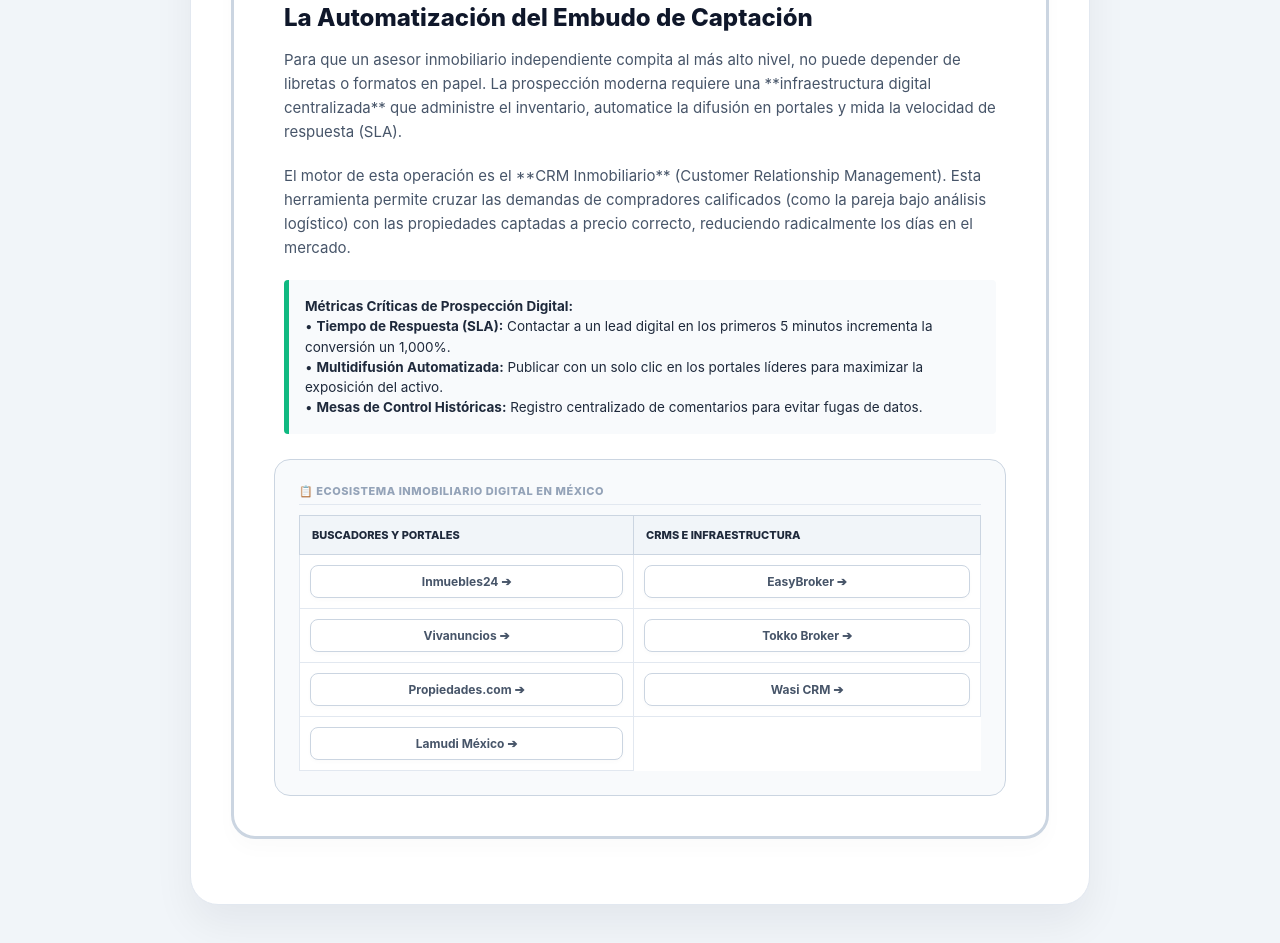
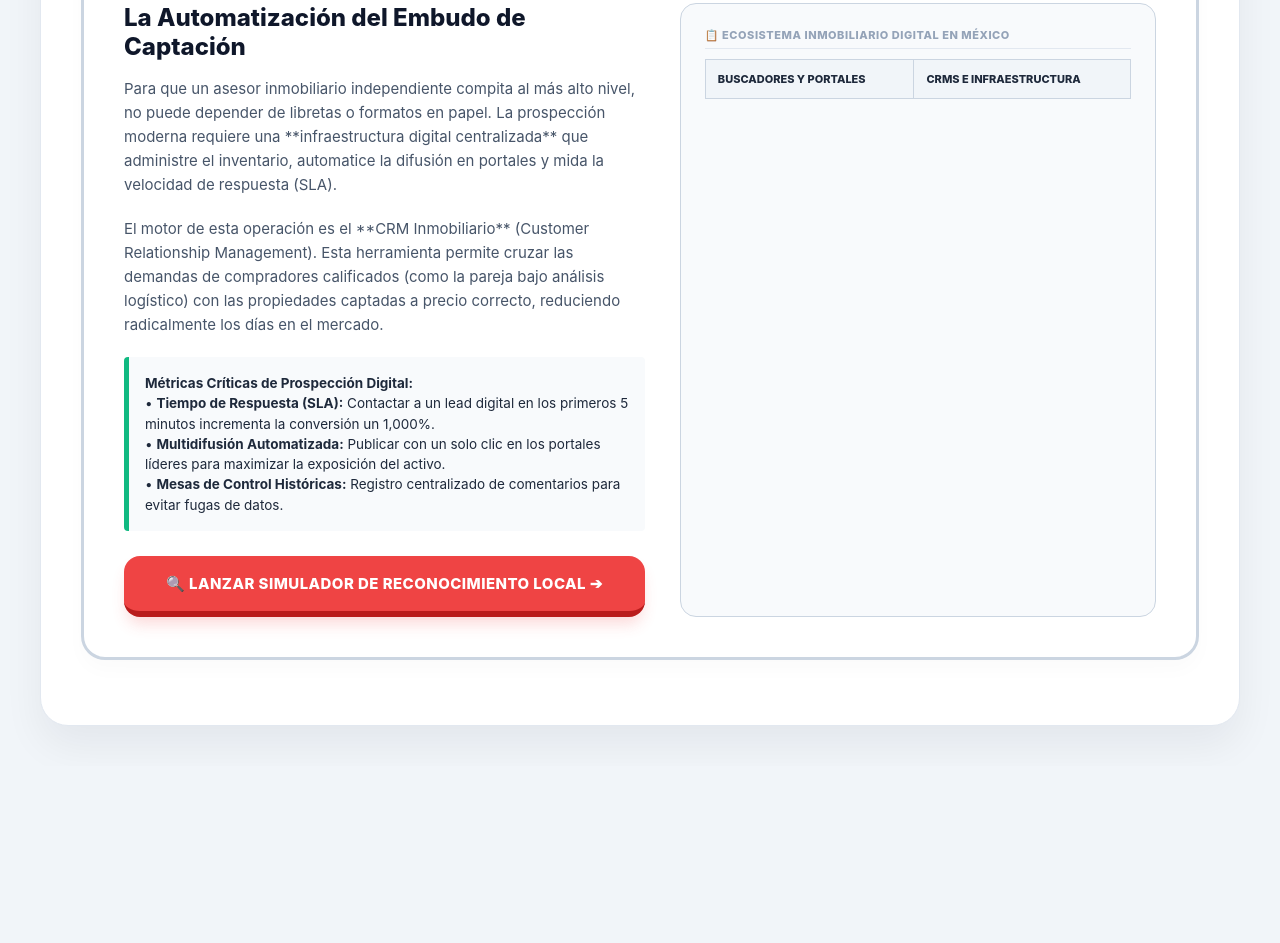
Before and after one commit to julioarmenta-svg/intermediacion-inmobiliaria, a plain HTML site: page prospeccion-p7.html in a window 1280 px wide. Shown: the part 361-1304 px from the top of the page. After the commit the page ends 1127 px from the top, so only its background shows below. Drawn offline with Linux system fonts and the light colour scheme.

Commit message:
Update prospeccion-p7.html

```diff
--- a/prospeccion-p7.html
+++ b/prospeccion-p7.html
@@ -13,7 +13,7 @@
             color: #334155;
         }
         .container {
-            max-width: 900px;
+            max-width: 1200px;
             margin: 0 auto;
             background-color: #ffffff;
             border-radius: 28px;
@@ -59,6 +59,8 @@
             margin-bottom: 25px;
             box-shadow: 0 10px 20px rgba(0,0,0,0.02);
         }
+
+        /* CABECERA CON BOTONES SUPERIORES PREMIUM FIXED */
         .revista-header {
             display: flex;
             justify-content: space-between;
@@ -84,6 +86,7 @@
             border-radius: 20px;
             border: 1px solid #dbeafe;
         }
+
         .btn-nav-top {
             background-color: #2563eb;
             border: none;
@@ -97,30 +100,56 @@
             transition: all 0.1s ease;
         }
         .btn-nav-top:hover { background-color: #3b82f6; }
+        .btn-nav-top:active { transform: translateY(2px); border-bottom: 1px solid #1d4ed8; }
 
-        .slide-titulo { font-size: 24px; font-weight: 800; color: #0f172a; margin-bottom: 16px; }
-        .slide-txt { font-size: 15px; line-height: 1.6; color: #475569; margin-bottom: 20px; }
-        .highlight-box { background-color: #f8fafc; border-left: 5px solid #10b981; padding: 16px; border-radius: 4px; font-size: 13.5px; color: #1e293b; line-height: 1.5; margin-bottom: 25px; }
+        /* DIAPOSITIVA GRID PREMIUM 4:3 ELÁSTICA */
+        .diapositiva-grid {
+            display: flex;
+            flex-direction: row;
+            gap: 35px;
+            align-items: stretch;
+        }
+        .col-texto {
+            flex: 1.1;
+        }
 
-        /* CONTENEDOR DE LA TABLA EXPANDIDA */
-        .panel-ecosistema-full {
+        /* Contenedor elástico que obliga a mostrar todo el contenido */
+        .panel-ecosistema-mx {
+            flex: 0.9;
             background-color: #f8fafc;
             border: 1px solid #cbd5e1;
             border-radius: 16px;
             padding: 24px;
-            margin-top: 25px;
             width: 100%;
+            height: auto; /* Evita el recorte de Vercel */
         }
-        .tabla-proptech-completa {
+
+        /* Tabla del Ecosistema Inmobiliario Completa */
+        .tabla-proptech {
             width: 100%;
             border-collapse: collapse;
             font-size: 13px;
             background: #ffffff;
             margin-top: 10px;
         }
-        .tabla-proptech-completa th { background: #f1f5f9; padding: 12px; text-align: left; font-weight: 800; color: #1e293b; border: 1px solid #cbd5e1; text-transform: uppercase; font-size: 11px; }
-        .tabla-proptech-completa td { padding: 10px; border: 1px solid #e2e8f0; color: #475569; vertical-align: middle; }
+        .tabla-proptech th {
+            background: #f1f5f9;
+            padding: 12px;
+            text-align: left;
+            font-weight: 800;
+            color: #1e293b;
+            border: 1px solid #cbd5e1;
+            text-transform: uppercase;
+            font-size: 11px;
+        }
+        .tabla-proptech td {
+            padding: 12px;
+            border: 1px solid #e2e8f0;
+            color: #475569;
+            vertical-align: middle;
+        }
 
+        /* Botones Internos Estilizados con Enlaces Vivos */
         .link-plataforma-btn {
             display: block;
             background-color: #ffffff;
@@ -134,10 +163,16 @@
             transition: all 0.1s ease;
             width: 100%;
             text-align: center;
-            box-shadow: 0 2px 4px rgba(0,0,0,0.02);
+            box-shadow: 0 20px 40px rgba(15, 23, 42, 0.06);
         }
-        .link-plataforma-btn:hover { background-color: #eff6ff; border-color: #2563eb; color: #2563eb; }
+        .link-plataforma-btn:hover {
+            background-color: #eff6ff;
+            border-color: #2563eb;
+            color: #2563eb;
+            transform: translateY(-1px);
+        }
 
+        /* Botón Rojo de Lanzamiento */
         .btn-launch-portal {
             display: block;
             text-decoration: none;
@@ -157,6 +192,12 @@
         }
         .btn-launch-portal:hover { background-color: #dc2626; }
         .btn-launch-portal:active { transform: translateY(4px); border-bottom: 2px solid #b91c1c; }
+
+        .slide-titulo { font-size: 24px; font-weight: 800; color: #0f172a; margin-bottom: 16px; }
+        .slide-txt { font-size: 15px; line-height: 1.6; color: #475569; margin-bottom: 20px; }
+        .highlight-box { background-color: #f8fafc; border-left: 5px solid #10b981; padding: 16px; border-radius: 4px; font-size: 13.5px; color: #1e293b; line-height: 1.5; }
+
+        @media (max-width: 768px) { .diapositiva-grid { flex-direction: column; } .revista-header { flex-direction: column; align-items: flex-start; } }
     </style>
 </head>
 <body>
@@ -180,8 +221,10 @@
                 </div>
             </div>
 
-            <!-- CONTENIDO DE TEXTO EN LA PARTE SUPERIOR -->
-            <div style="padding: 0 10px;">
+            <div class="diapositiva-grid">
+
+                <!-- Columna Izquierda: Contenido Técnico Completo -->
+                <div class="col-texto">
                     <h3 class="slide-titulo">La Automatización del Embudo de Captación</h3>
                     <p class="slide-txt">Para que un asesor inmobiliario independiente compita al más alto nivel, no puede depender de libretas o formatos en papel. La prospección moderna requiere una **infraestructura digital centralizada** que administre el inventario, automatice la difusión en portales y mida la velocidad de respuesta (SLA).</p>
                     <p class="slide-txt">El motor de esta operación es el **CRM Inmobiliario** (Customer Relationship Management). Esta herramienta permite cruzar las demandas de compradores calificados (como la pareja bajo análisis logístico) con las propiedades captadas a precio correcto, reduciendo radicalmente los días en el mercado.</p>
@@ -192,30 +235,15 @@
                         • <strong>Multidifusión Automatizada:</strong> Publicar con un solo clic en los portales líderes para maximizar la exposición del activo.<br>
                         • <strong>Mesas de Control Históricas:</strong> Registro centralizado de comentarios para evitar fugas de datos.
                     </div>
+
+                    <a href="prospeccion-p8.html" class="btn-launch-portal">🔍 Lanzar Simulador de Reconocimiento Local ➔</a>
                 </div>
 
-            <!-- TABLA COMPLETA CON LAS 8 PLATAFORMAS EN LA PARTE INFERIOR -->
-            <div class="panel-ecosistema-full">
+                <!-- Columna Derecha: El Ecosistema Corporativo de 8 Marcas Desbloqueado -->
+                <div class="panel-ecosistema-mx">
                     <p style="font-size: 11px; font-weight: 800; color: #94a3b8; text-transform: uppercase; letter-spacing: 0.05em; margin-bottom: 4px; border-bottom: 1px solid #e2e8f0; padding-bottom: 6px;">📋 Ecosistema Inmobiliario Digital en México</p>
-                <table class="tabla-proptech-completa">
+                    <table class="tabla-proptech">
                         <thead>
                             <tr>
                                 <th>Buscadores y Portales</th>
                                 <th>CRMs e Infraestructura</th>
-                        </tr>
-                    </thead>
-                    <tbody>
-                        <tr>
-                            <td><a href="https://inmuebles24.com" target="_blank" class="link-plataforma-btn">Inmuebles24 ➔</a></td>
-                            <td><a href="https://easybroker.com" target="_blank" class="link-plataforma-btn">EasyBroker ➔</a></td>
-                        </tr>
-                        <tr>
-                            <td><a href="https://vivanuncios.com.mx" target="_blank" class="link-plataforma-btn">Vivanuncios ➔</a></td>
-                            <td><a href="https://tokkobroker.mx" target="_blank" class="link-plataforma-btn">Tokko Broker ➔</a></td>
-                        </tr>
-                        <tr>
-                            <td><a href="https://propiedades.com" target="_blank" class="link-plataforma-btn">Propiedades.com ➔</a></td>
-                            <td><a href="https://wasi.co" target="_blank" class="link-plataforma-btn">Wasi CRM ➔</a></td>
-                        </tr>
-                        <tr>
-                            <td><a href="https://lamudi.com.mx" target="_blank" class="link-plataforma-btn">Lamudi México ➔</a></td>
```
Lines whose indentation alone changed are shown as unchanged.
